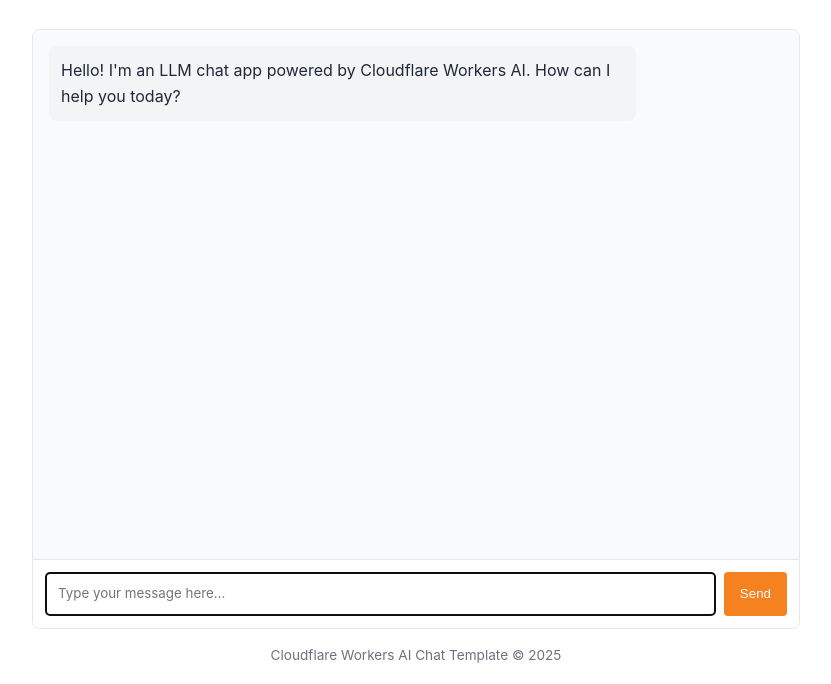
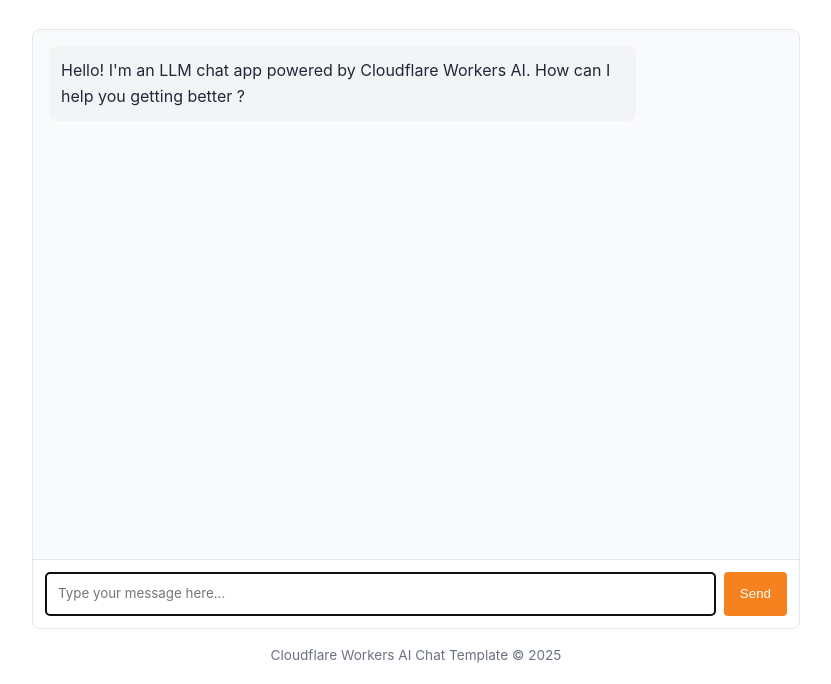
Before and after one commit to ajiadiyudha/llm-chat-app-template-partnerbootcamp, a plain HTML site: page public/index.html in a window 1280 px wide. Shown: the part 116-800 px from the top of the page, without its empty margins (224-1055 px from the left). Drawn offline with Linux system fonts and the light colour scheme.

Commit message:
Update index.html

```diff
--- a/public/index.html
+++ b/public/index.html
@@ -147,7 +147,7 @@
         <div class="message assistant-message">
           <p>
             Hello! I'm an LLM chat app powered by Cloudflare Workers AI. How can
-            I help you today?
+            I help you getting better ?
           </p>
         </div>
       </div>
```
